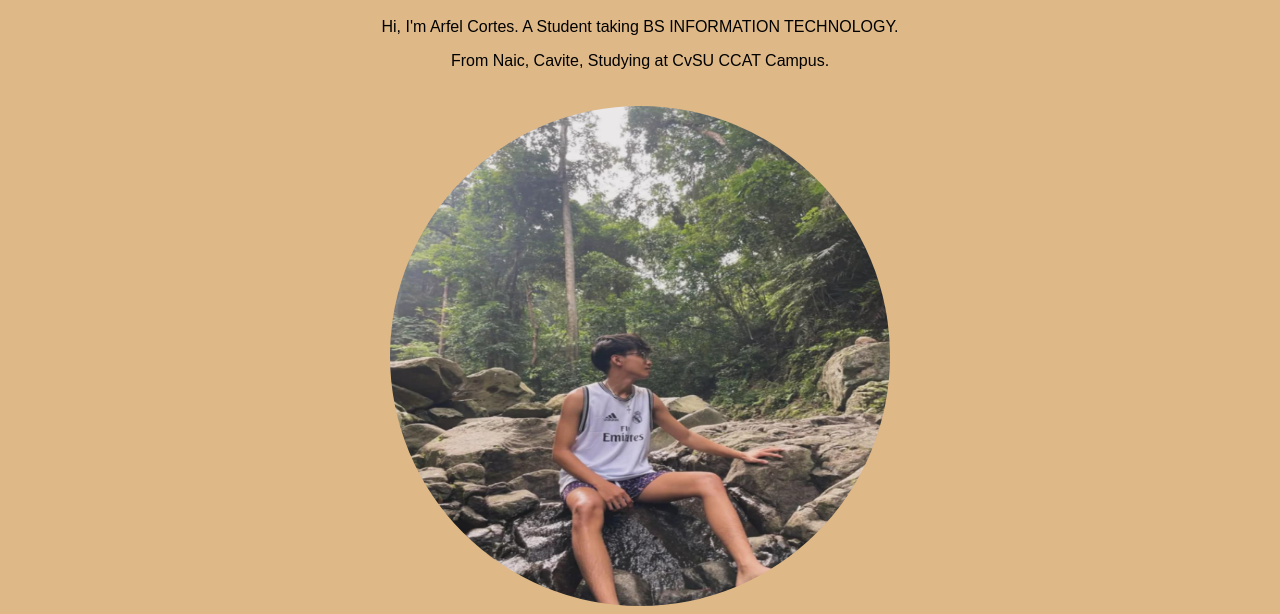
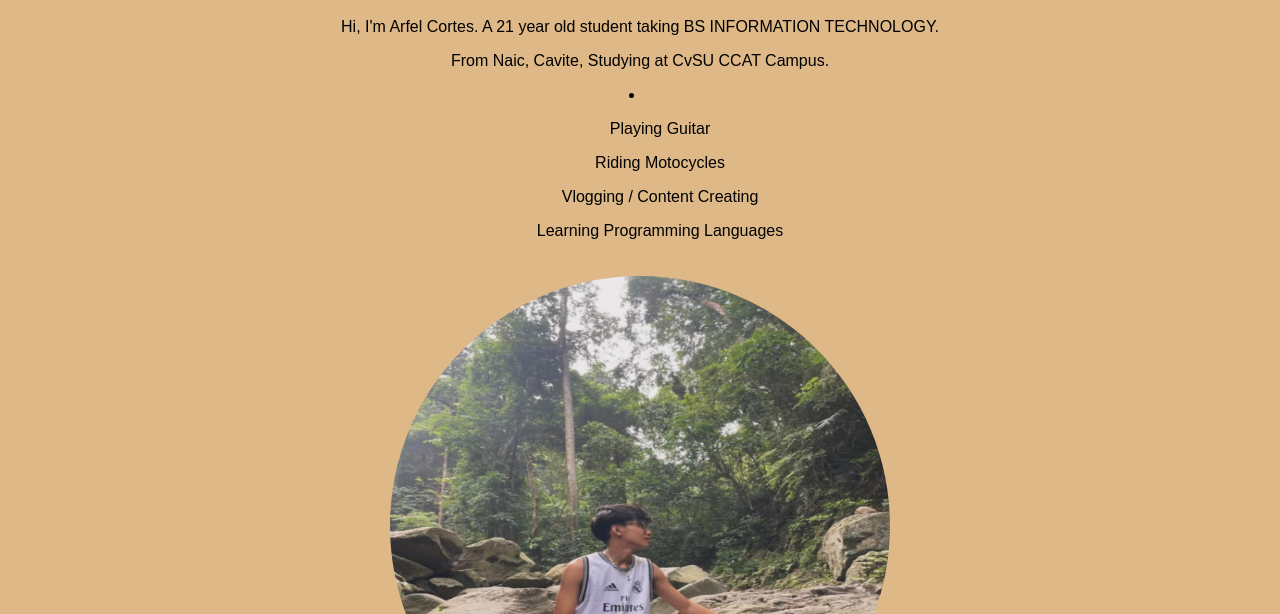
Before and after one commit to azi1408/Cortes-Personal-Portfolio, a plain HTML site: page index.html in a window 1280 px wide. Shown: the part 186-800 px from the top of the page. Drawn offline with Linux system fonts and the light colour scheme.

Commit message:
Update index.html

```diff
--- a/index.html
+++ b/index.html
@@ -91,8 +91,14 @@
 
     <div class="intro">
         <h1 class="hober">Welcome to My Website</h1>
-        <p class="hoberp">Hi, I'm Arfel Cortes. A Student taking BS INFORMATION TECHNOLOGY.</p>
+        <p class="hoberp">Hi, I'm Arfel Cortes. A 21 year old student taking BS INFORMATION TECHNOLOGY.</p>
         <p class="hoberp">From Naic, Cavite, Studying at CvSU CCAT Campus.</p>
+        <li>
+            <ul  class="hoberp">Playing Guitar</ul>
+            <ul  class="hoberp">Riding Motocycles</ul>
+            <ul  class="hoberp">Vlogging / Content Creating</ul>
+            <ul  class="hoberp">Learning Programming Languages</ul>
+        </</li>
         <img src="profile.jfif" alt="My Picture">
     </div>
 
```
